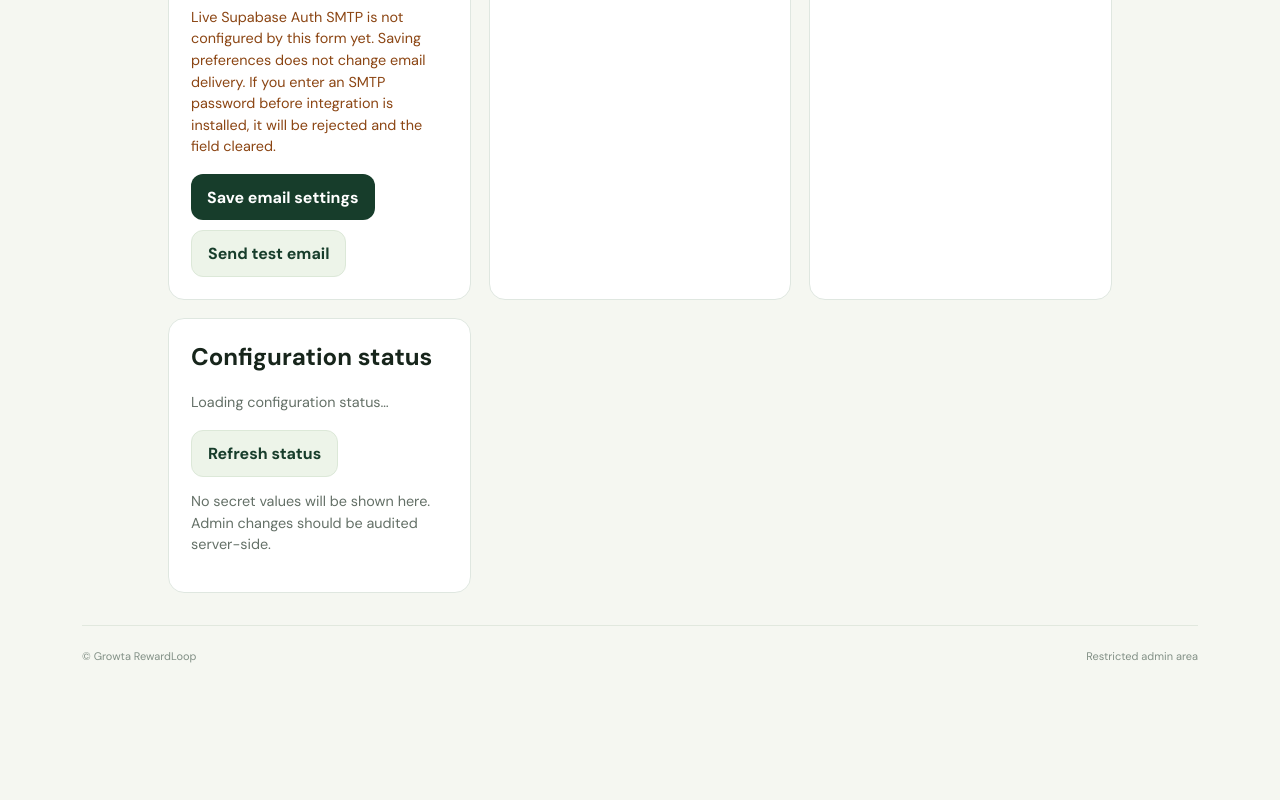
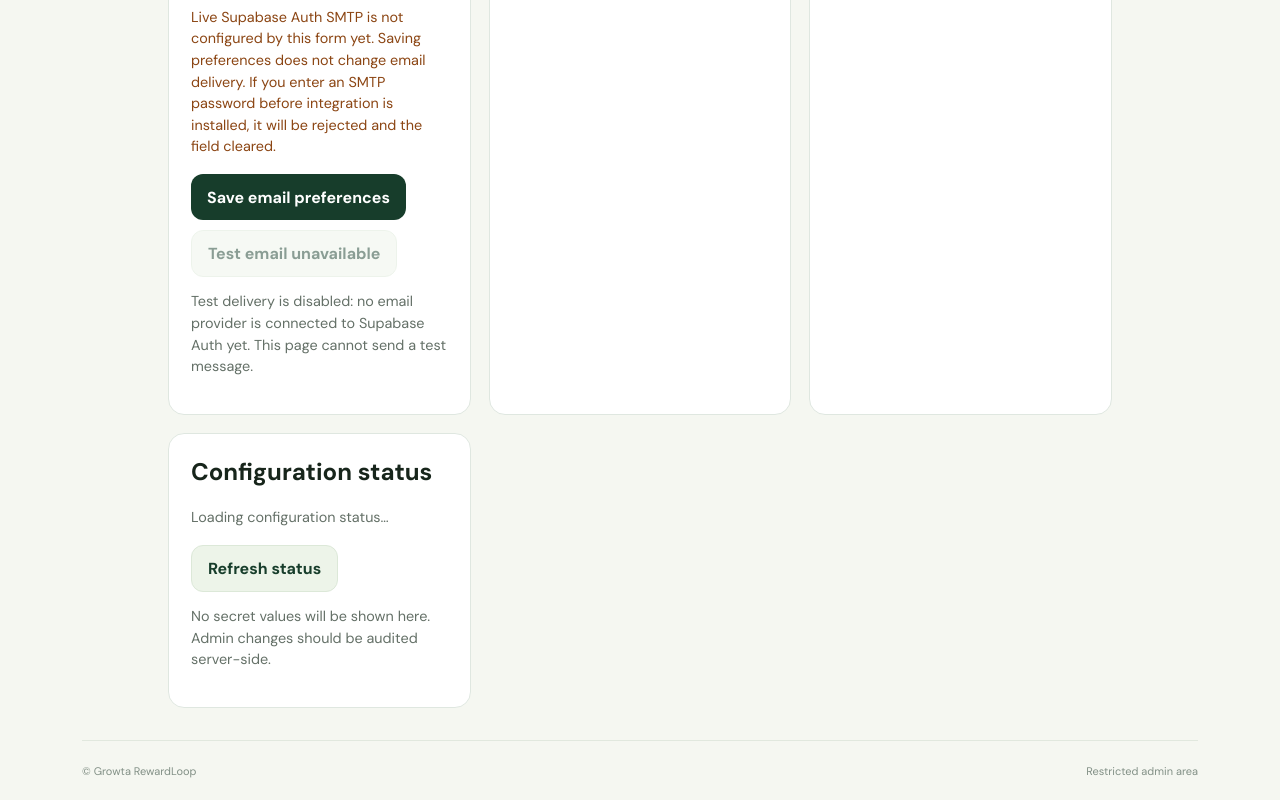
Before and after one commit to Ankitgrahatha/bigagri, a plain HTML site: page admin-settings.html in a window 1280 px wide. Shown: the part 1154-1954 px from the top of the page. Before the commit the page ends 1839 px from the top, so only its background shows below. Drawn offline with Linux system fonts and the light colour scheme; a script that the page names is missing.

Commit message:
fix: disable unavailable admin test email action

```diff
--- a/admin-settings.html
+++ b/admin-settings.html
@@ -26,7 +26,7 @@
           <label for="username">SMTP username</label><input id="username" autocomplete="off">
           <label for="password">SMTP password / app password</label><input id="password" type="password" autocomplete="new-password" placeholder="Leave blank to keep current credential">
           <p class="admin-note danger-note">Live Supabase Auth SMTP is not configured by this form yet. Saving preferences does not change email delivery. If you enter an SMTP password before integration is installed, it will be rejected and the field cleared.</p>
-          <div class="admin-actions"><button id="saveEmail" class="primary-button" type="button">Save email settings</button><button id="testEmail" class="secondary-button" type="button">Send test email</button></div>
+          <div class="admin-actions"><button id="saveEmail" class="primary-button" type="button">Save email preferences</button><button id="testEmail" class="secondary-button" type="button" disabled aria-disabled="true" title="Unavailable until the privileged email integration is installed">Test email unavailable</button></div><p class="admin-note" id="testEmailUnavailable">Test delivery is disabled: no email provider is connected to Supabase Auth yet. This page cannot send a test message.</p>
         </section>
         <section class="admin-card"><h2>Authentication</h2><p class="admin-note">Security-first controls for account creation and confirmation.</p>
           <label for="siteUrl">Application site URL</label><input id="siteUrl" type="url" placeholder="https://bigagri.vercel.app">
```
